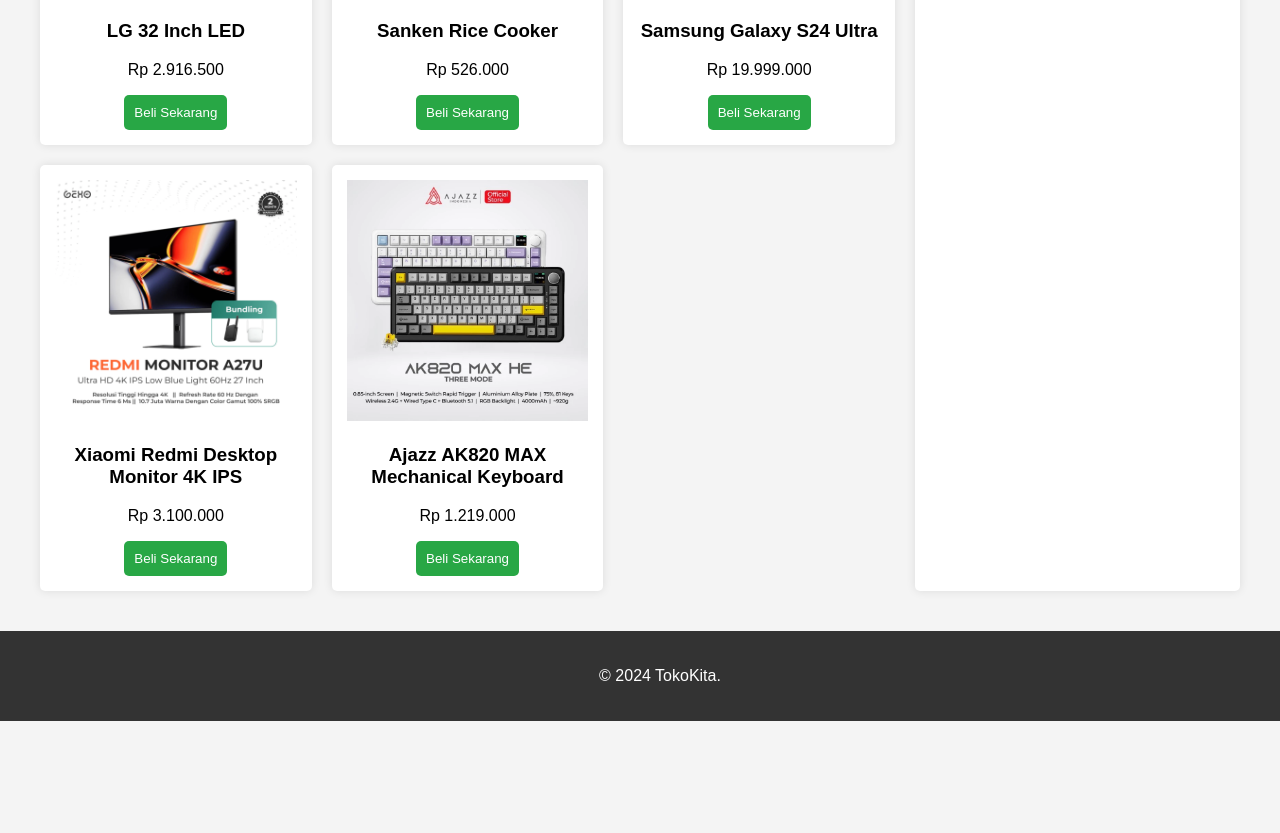
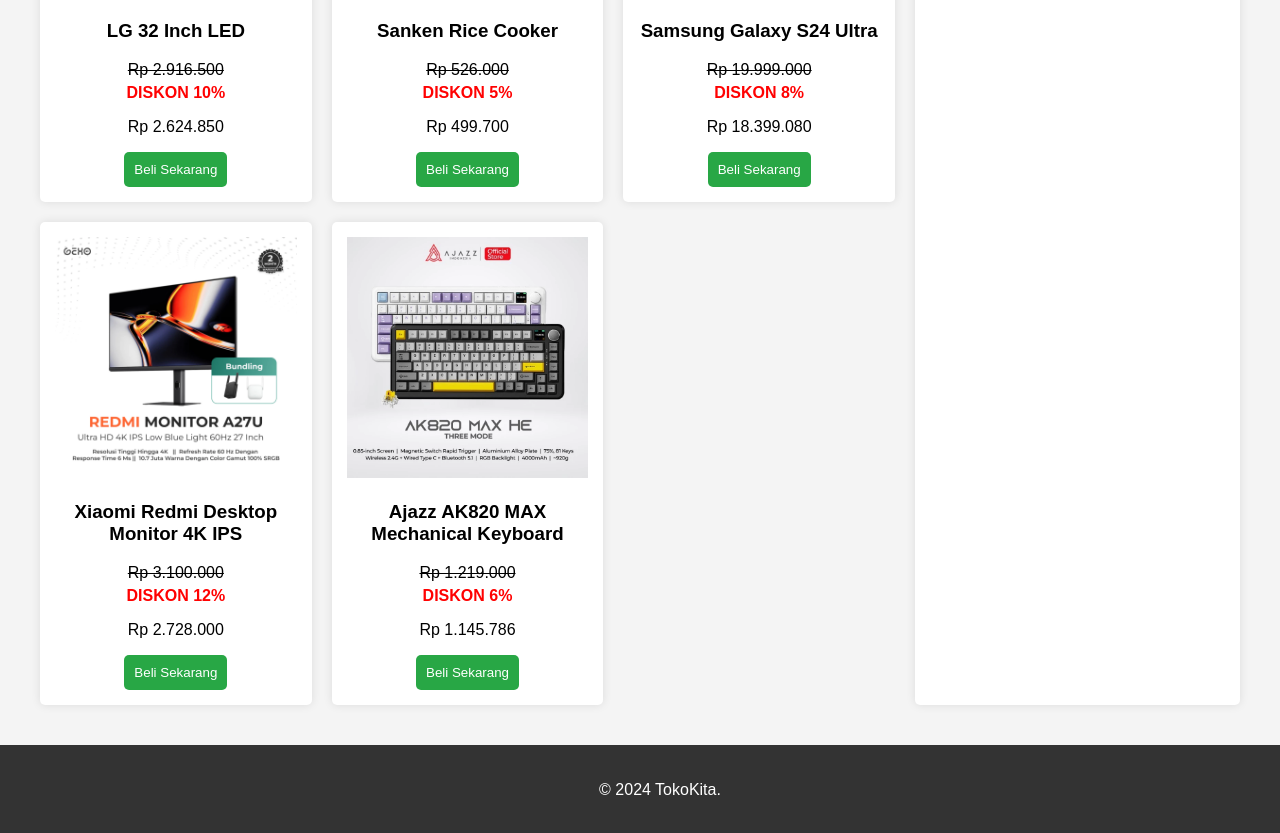
Before and after one commit to HanifFathurahman/TokoKita, a plain HTML site: page elektronik.html in a window 1280 px wide. Shown: the part 505-1338 px from the top of the page. Before the commit the page ends 1226 px from the top, so only its background shows below. Drawn offline with Linux system fonts and the light colour scheme; files whose address does not match are found by name.

Commit message:
Update elektronik.html

```diff
--- a/elektronik.html
+++ b/elektronik.html
@@ -25,32 +25,42 @@
         <div class="product-card">
             <img src="img_produk/tv.jpg" alt="Produk 5">
             <h3>LG 32 Inch LED</h3>
-            <p>Rp 2.916.500</p>
-            <button onclick="addToCart(2916500)">Beli Sekarang</button>
+            <strike> Rp 2.916.500 </strike>
+            <p class = "discount"> DISKON 10% </p></clas>
+            <p>Rp 2.624.850</p>
+            <button onclick="addToCart(2624850)">Beli Sekarang</button>
         </div>
         <div class="product-card">
             <img src="img_produk/rice-cooker.jpg" alt="Produk 6">
             <h3>Sanken Rice Cooker</h3>
-            <p>Rp 526.000</p>
-            <button onclick="addToCart(526000)">Beli Sekarang</button>
+            <strike>Rp 526.000</strike>
+            <p class = "discount"> DISKON 5%</p>
+            <p> Rp 499.700</p>
+            <button onclick="addToCart(499700)">Beli Sekarang</button>
         </div>
         <div class="product-card">
             <img src="img_produk/samsung-s24.png" alt="Produk 10">
             <h3>Samsung Galaxy S24 Ultra</h3>
-            <p>Rp 19.999.000</p>
-            <button onclick="addToCart(19999000)">Beli Sekarang</button>
+            <strike>Rp 19.999.000</strike>
+            <p class = "discount"> DISKON 8%</p>
+            <p>Rp 18.399.080</p>
+            <button onclick="addToCart(18399080)">Beli Sekarang</button>
         </div>
         <div class="product-card">
             <img src="img_produk/monitor.jpg" alt="Produk 11">
             <h3>Xiaomi Redmi Desktop Monitor 4K IPS</h3>
-            <p>Rp 3.100.000</p>
-            <button onclick="addToCart(3100000)">Beli Sekarang</button>
+            <strike>Rp 3.100.000</strike>
+            <p class ="discount"> DISKON 12% </p>
+            <p>Rp 2.728.000</p>
+            <button onclick="addToCart(2728000)">Beli Sekarang</button>
         </div>
         <div class="product-card">
             <img src="img_produk/keyboard.jpg" alt="Produk 12">
             <h3>Ajazz AK820 MAX Mechanical Keyboard</h3>
-            <p>Rp 1.219.000</p>
-            <button onclick="addToCart(1219000)">Beli Sekarang</button>
+            <strike>Rp 1.219.000</strike>
+            <p class =" discount"> DISKON 6% </p>
+            <p>Rp 1.145.786</p>
+            <button onclick="addToCart(1145786)">Beli Sekarang</button>
         </div>
     </div>
 </main>
```
